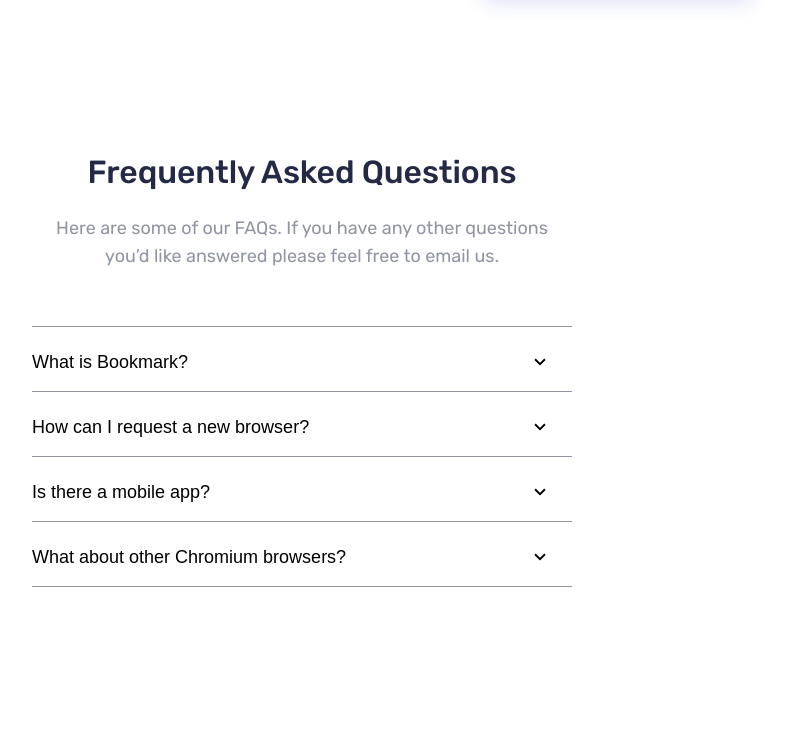
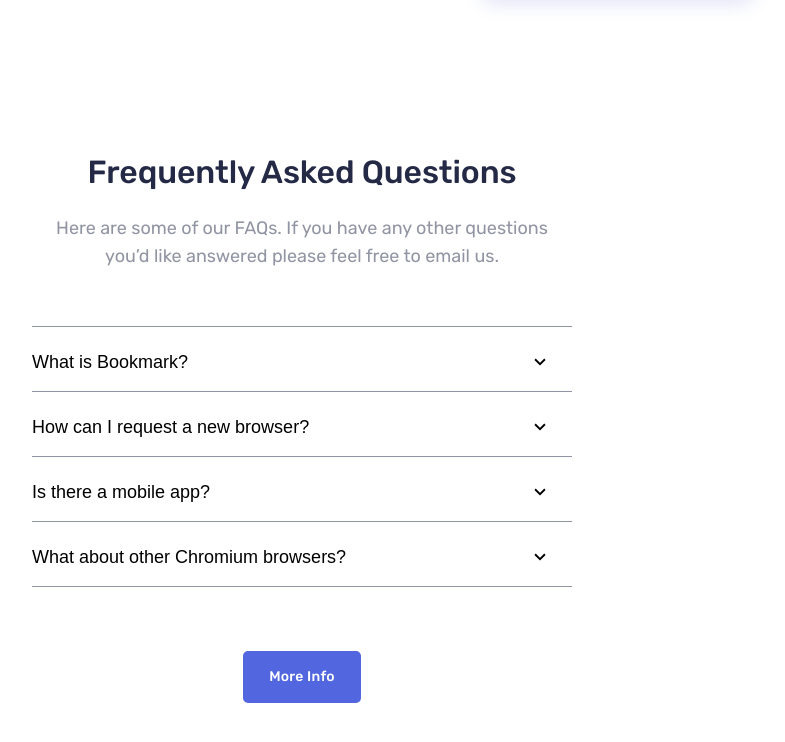
Before and after one commit to ReDi-frontend/bookmark, a plain HTML site: page index.html in a window 1280 px wide. Shown: the part 2276-3018 px from the top of the page, without its empty margins (338-1123 px from the left). Before the commit the page ends 2863 px from the top, so only its background shows below. Drawn offline with Linux system fonts and the light colour scheme.

Commit message:
add FAQ button

```diff
--- a/css/style.css
+++ b/css/style.css
@@ -427,8 +427,7 @@ ul {
 
 /* FAQ */
 .faq {
-}
-.faq-container {
+    padding-bottom: 150px;
 }
 .faq-title__wrapper {
     margin-bottom: 56px;
@@ -440,6 +439,7 @@ ul {
     width: 540px;
     margin-left: auto;
     margin-right: auto;
+    margin-bottom: 64px;
 }
 .faq-item {
     width: 100%;
@@ -492,4 +492,10 @@ ul {
     color: var(--accent-red);
     transform: rotate(180deg);
 }
+
+.faq-btn {
+    display: flex;
+    align-items: center;
+    justify-content: center;
+}
 /* //FAQ */
--- a/index.html
+++ b/index.html
@@ -176,6 +176,10 @@
                         </div>
                     </li>
                 </ul>
+
+                <div class="faq-btn">
+                    <a class="global-btn global-btn__blue" href="#">More Info</a>
+                </div>
             </div>
         </section>
         <!-- //FAQ -->
```
